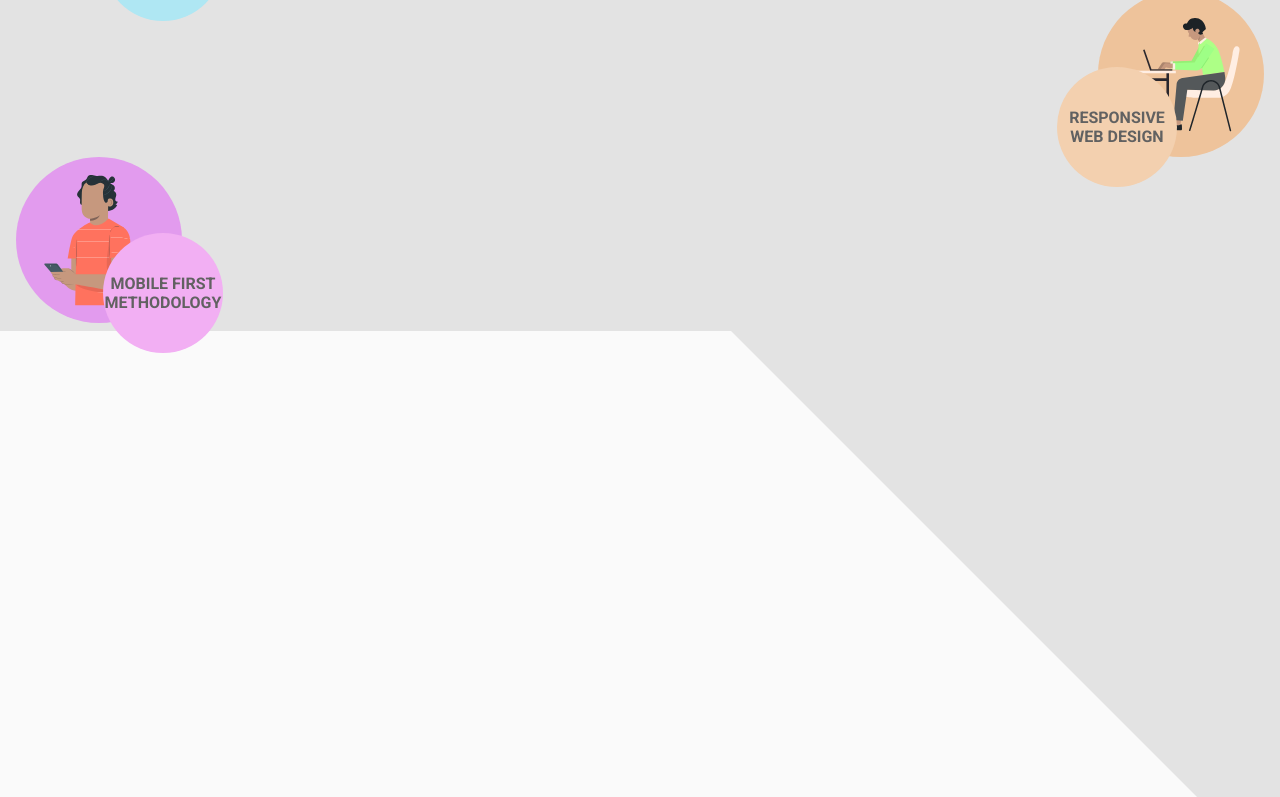
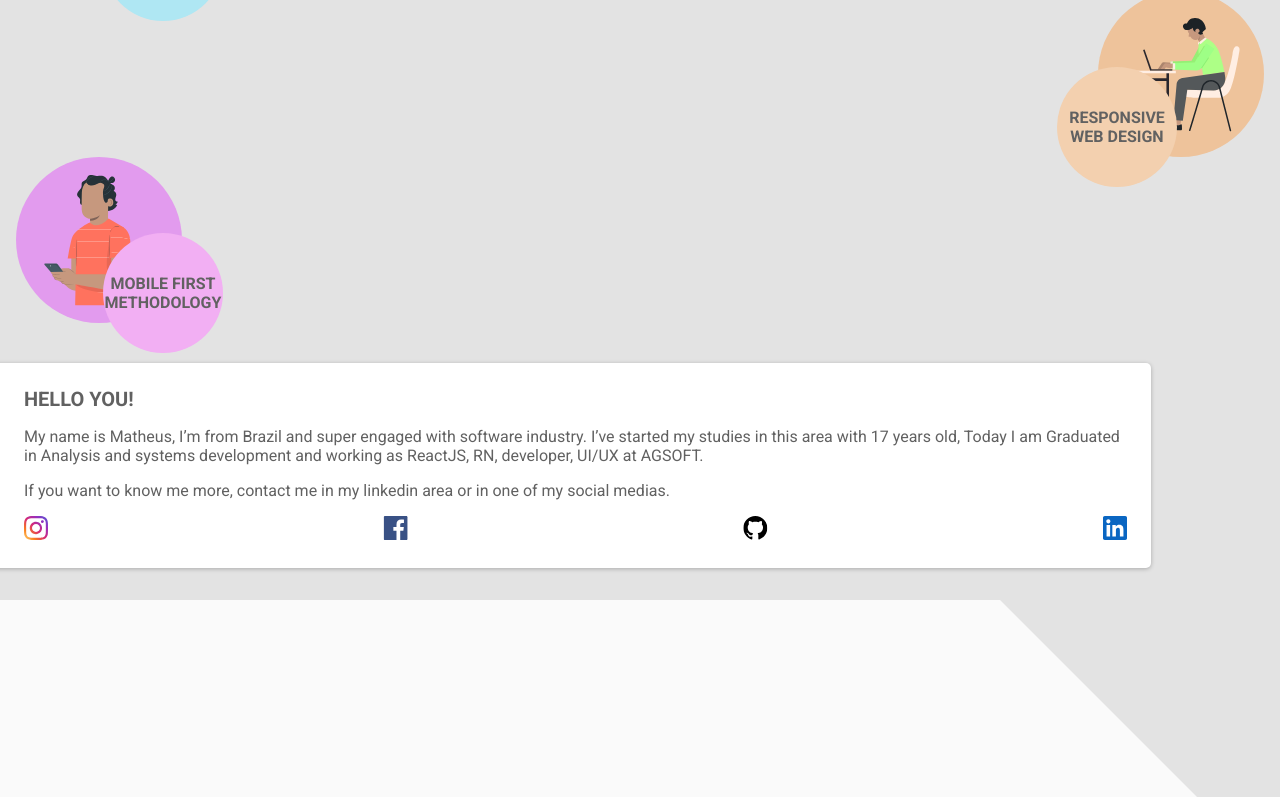
Before and after one commit to Nimbo1999/portfolio, a Next.js app: page / in a window 1280 px wide. Shown: the part 400-1197 px from the top of the page. Built offline with nearby package versions, Linux system fonts and the light colour scheme.

Commit message:
Adiciona o component card

```diff
--- /dev/null
+++ b/src/components/card/index.tsx
@@ -0,0 +1,42 @@
+import { CardWrapper, Title, CardParagraph, CardFooter } from './styled';
+
+function CardComponent() {
+    return (
+        <CardWrapper>
+
+            <Title>Hello you!</Title>
+
+            <CardParagraph>
+                My name is Matheus, I’m from Brazil and super engaged with software industry.
+                I’ve started my studies in this area with 17 years old, Today I am Graduated in
+                Analysis and systems development and working as ReactJS, RN, developer, UI/UX at AGSOFT.
+            </CardParagraph>
+
+            <CardParagraph>
+                If you want to know me more, contact me in my linkedin area or in one of my social medias.
+            </CardParagraph>
+
+            <CardFooter>
+                <a href="https://www.instagram.com/matheus.kns/" rel="noopener noreferrer" target="_blank">
+                    <img src="/img/icons/instagram.svg" alt="Instagram profile" />
+                </a>
+
+                <a href="https://www.facebook.com/MatheusNimbo" rel="noopener noreferrer" target="_blank">
+                    <img src="/img/icons/facebook.svg" alt="Facebook profile" />
+                </a>
+
+                <a href="https://github.com/Nimbo1999" rel="noopener noreferrer" target="_blank">
+                    <img src="/img/icons/github.svg" alt="GitHub profile" />
+                </a>
+
+                <a href="https://www.linkedin.com/in/matheuslopes1999/" rel="noopener noreferrer" target="_blank">
+                    <img src="/img/icons/linkedin.svg" alt="Linkedin profile" />
+                </a>
+
+            </CardFooter>
+
+        </CardWrapper>
+    );
+}
+
+export default CardComponent
--- /dev/null
+++ b/src/components/card/styled.ts
@@ -0,0 +1,31 @@
+import styled from 'styled-components';
+
+const CardWrapper = styled.div`
+    padding: ${({theme}) => `${theme.spacing(3)} ${theme.spacing(3)} ${theme.spacing(3)} ${theme.spacing(4)}`};
+    background: ${({theme}) => theme.pallet.white};
+    box-shadow: 0px 1px 4px rgba(0, 0, 0, 0.25);
+    border-radius: 5px;
+    max-width: 90%;
+`;
+
+const Title = styled.h2`
+    font-size: 1.25rem;
+    margin-bottom: ${({theme}) => theme.spacing(2)};
+    text-transform: uppercase;
+`;
+
+const CardParagraph = styled.p`
+    font-size: 1rem;
+    margin-bottom: ${({theme}) => theme.spacing(2)};
+    font-weight: 400;
+`;
+
+const CardFooter = styled.footer`
+    display: flex;
+    justify-content: space-between;
+    align-items: center;
+`;
+
+export {
+    CardWrapper, Title, CardParagraph, CardFooter
+};
--- a/src/pages/index.tsx
+++ b/src/pages/index.tsx
@@ -1,5 +1,7 @@
 import Head from 'next/head'
+import { MutableRefObject, useEffect, useRef, useState } from 'react';
 import styled from 'styled-components';
+import CardComponent from '../components/card';
 
 import Header from '../components/header';
 
@@ -25,8 +27,42 @@ const ImageBottom = styled.img`
 	z-index: -1;
 `;
 
+const MainContent = styled.main`
+	padding: ${({theme}) => theme.spacing(4)} 0px;
+`;
+
+const RelativeContent = styled.div<{ height: number }>`
+	position: relative;
+	height: ${({ height }) => `${height}px`};
+`;
+
+const FloatingContent = styled.div`
+	position: absolute;
+
+	left: ${({theme}) => `-${theme.spacing(1)}`};
+`;
+
 export default function Home() {
 	const { t } = useTranslation();
+
+	const floatingRef = useRef<HTMLDivElement>(null);
+
+	const [ floatingElementHeight, setFloatingElementHeight ] = useState<number>(0);
+
+	function getFloatingRefHeight(divElement: HTMLDivElement):number {
+
+		const { clientHeight } = divElement;
+
+		return clientHeight;
+	}
+
+	useEffect(() => {
+		const { current } = floatingRef;
+		if (current) {
+			setFloatingElementHeight(getFloatingRefHeight(current));
+		}
+
+	}, [floatingRef.current]);
 
 	return (
 		<>
@@ -46,6 +82,18 @@ export default function Home() {
 
 				<Header />
 
+				<MainContent>
+
+					<RelativeContent height={ floatingElementHeight }>
+						<FloatingContent ref={ floatingRef } >
+
+							<CardComponent />
+
+						</FloatingContent>
+					</RelativeContent>
+
+				</MainContent>
+
 			</HomepageWrapper>
 		</>
 	)
```
